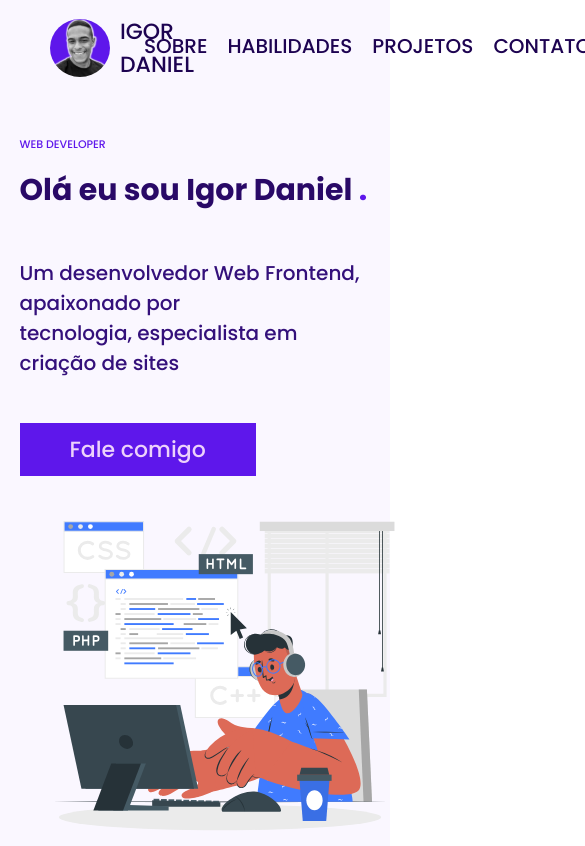
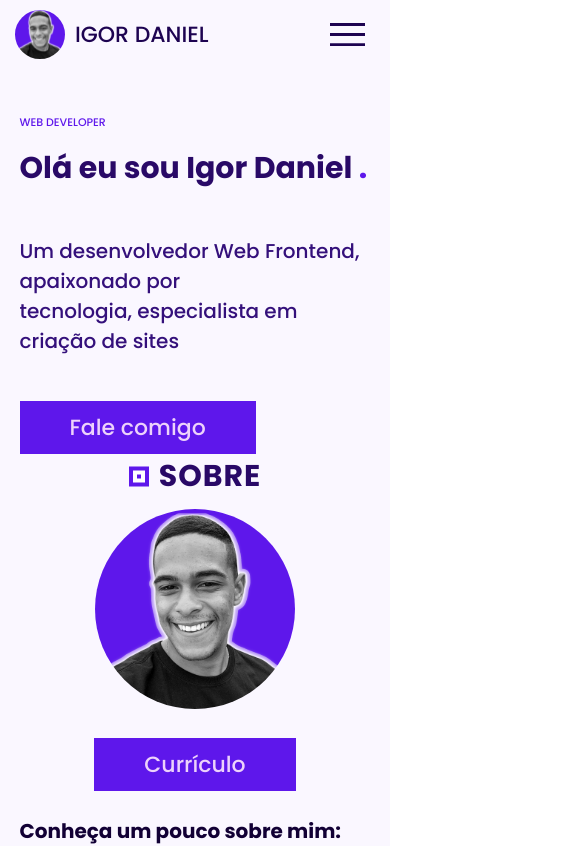
Before and after one commit to igor-daniel/portifolio, a React (Create React App) app: page / in a window 390 px wide. Shown: the top 846 px of the page, 585 px wide, since content can reach past the window. Built offline with nearby package versions, Linux system fonts and the light colour scheme.

Commit message:
menu hamburguer adicionado

```diff
--- a/src/components/Header/Header.tsx
+++ b/src/components/Header/Header.tsx
@@ -1,12 +1,13 @@
 import React from "react";
 import logo from './Foto-icon.svg'
-import menuHamburguer from './hambuguer.png'
+import menuHamburguer from './hambu.svg'
 import './header.css'
 export const Header = () => {
-  const setMenu = () => {
-    let menu = document.querySelector('nav');
-    menu?.classList.toggle("block")
+
+  const setClass = () => {
+    document.querySelector('.menu-dropdown')?.classList.toggle('active')
   }
+
 
   return (
     <header>
@@ -18,14 +19,27 @@ export const Header = () => {
       {/* <div onClick={setMenu} className="hamburguer">
         <img src={menuHamburguer} alt="" />
       </div> */}
+
       <nav className="menu">
-        <ul>
+        <div className="bt" onClick={setClass}>
+          <img className="hamburguer" src={menuHamburguer} alt="" />
+        </div>
+
+        <ul className="men">
           <li><a href="#sobre">Sobre</a></li>
           <li><a href="#skills">Habilidades</a></li>
           <li><a href="#projetos">Projetos</a></li>
           <li><a href="#contato" >Contato</a></li>
         </ul>
       </nav>
+      <div className="menu-dropdown">
+        <ul className="men">
+          <li><a href="#sobre">Sobre</a></li>
+          <li><a href="#skills">Habilidades</a></li>
+          <li><a href="#projetos">Projetos</a></li>
+          <li><a href="#contato" >Contato</a></li>
+        </ul>
+      </div>
     </header>
   )
 }
--- a/src/components/Header/header.css
+++ b/src/components/Header/header.css
@@ -73,6 +73,13 @@ header {
   border-bottom: 2px solid #5f15ed;
 }
 
+.hamburguer {
+  display: none;
+}
+
+.menu-dropdown {
+  display: none;
+}
 
 @media(max-width: 850px) {
   .logo {
@@ -92,3 +99,45 @@ header {
     font-size: 20px;
   }
 }
+
+@media(max-width: 420px) {
+  .logo {
+    padding: 10px 0 10px 15px;
+  }
+
+  .logo img {
+    width: 50px;
+  }
+
+  .menu ul {
+    display: none;
+  }
+
+  .hamburguer {
+    width: 35px;
+    display: block;
+    margin-right: 25px;
+  }
+
+  .menu-dropdown.active {
+    display: flex;
+    position: absolute;
+    right: 20px;
+    top: 60px;
+    box-shadow: 0px 1px 5px 1px rgba(0, 0, 0, 0.25);
+  }
+
+  .menu-dropdown.active ul {
+    width: 250px;
+  }
+
+
+  .menu-dropdown.active li {
+    padding: 15px 20px;
+    font-size: 20px;
+    list-style: none;
+    text-transform: uppercase;
+    background-color: #faf7ff;
+  }
+
+}
--- a/src/components/Main/main.css
+++ b/src/components/Main/main.css
@@ -84,7 +84,7 @@ main {
   }
 }
 
-@media(max-width: 500px) {
+@media(max-width: 420px) {
   .conteudo {
     flex-direction: column;
   }
@@ -105,7 +105,7 @@ main {
   }
 
   .image img {
-    width: 400px;
+    display: none;
   }
 
 }
```
Also changed, not shown: src/components/Header/hambu.svg (added).
